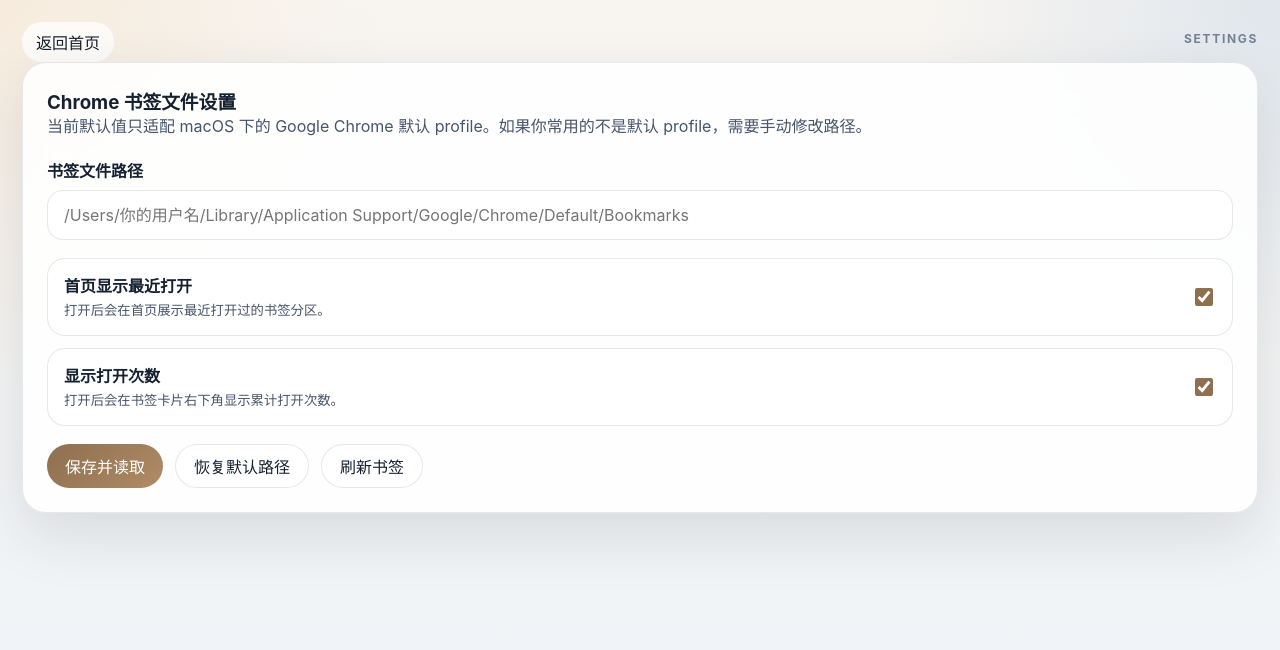
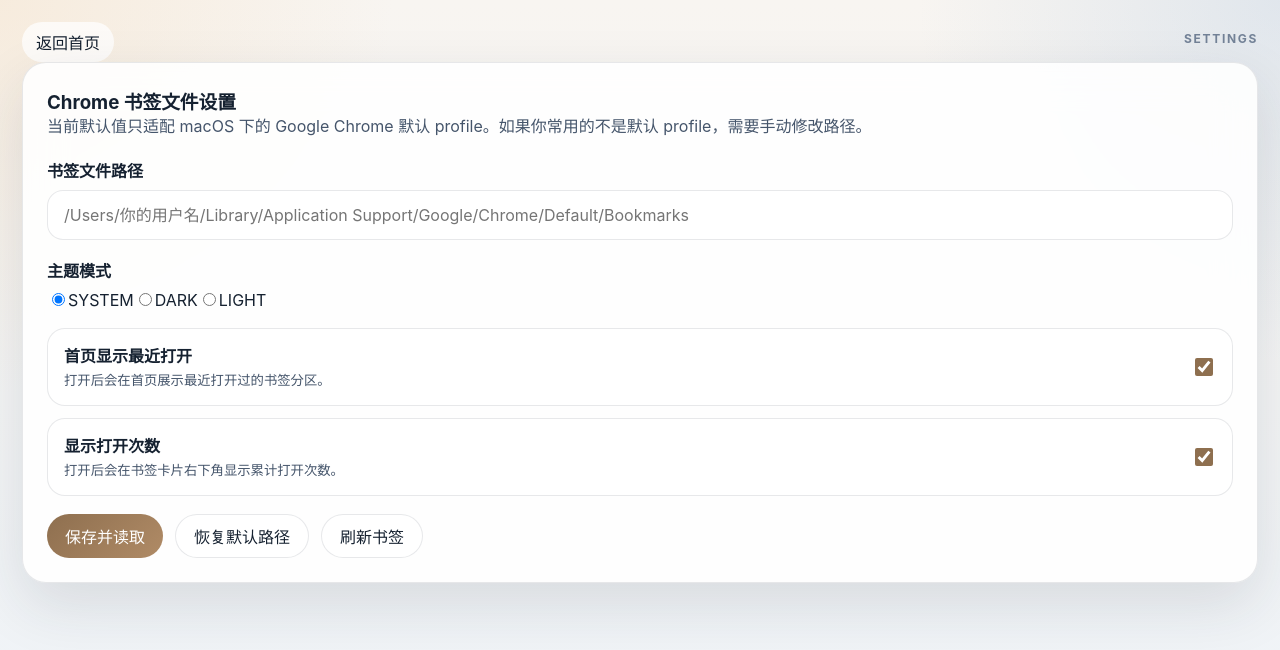
Before and after one commit to hitctc/utools-my-quick-bookmarks, a Vue app: page / in a window 1280 px wide. Both pictures are taken after a click on the button "设置". Shown: the top 650 px of the page. Built offline with nearby package versions, Linux system fonts and the light colour scheme.

Commit message:
feat: 重构首页与设置页主题结构

```diff
--- a/src/bookmarks/HomeView.vue
+++ b/src/bookmarks/HomeView.vue
@@ -44,6 +44,14 @@ const props = defineProps({
     type: Boolean,
     required: true,
   },
+  themeMode: {
+    type: String,
+    required: true,
+  },
+  themeStatus: {
+    type: String,
+    required: true,
+  },
   total: {
     type: Number,
     required: true,
@@ -67,12 +75,14 @@ const emit = defineEmits<{
           使用 uTools 顶部输入框实时搜索书签标题、网址和目录，卡片支持点击打开与插件内置顶。
         </p>
       </div>
-      <button class="icon-button" @click="emit('open-settings')">
-        设置
-      </button>
+      <div class="hero-actions">
+        <button class="icon-button" @click="emit('open-settings')">
+          设置
+        </button>
+      </div>
     </header>
 
-    <section class="summary-card summary-card--wide">
+    <section class="summary-card summary-card--wide home-status-bar" aria-label="首页状态条">
       <div class="summary-copy">
         <p class="section-label">当前书签文件</p>
         <p class="path-text">{{ bookmarkPath || '尚未确定路径' }}</p>
@@ -80,6 +90,14 @@ const emit = defineEmits<{
       <div class="summary-pill">
         <span>书签总数</span>
         <strong>{{ total }}</strong>
+      </div>
+      <div class="summary-pill">
+        <span>主题模式</span>
+        <strong>{{ themeMode }}</strong>
+      </div>
+      <div class="summary-pill">
+        <span>主题状态</span>
+        <strong>{{ themeStatus }}</strong>
       </div>
     </section>
 
--- a/src/bookmarks/SettingsView.vue
+++ b/src/bookmarks/SettingsView.vue
@@ -3,6 +3,10 @@ import { ref, watch } from 'vue'
 
 const props = defineProps({
   modelValue: {
+    type: String,
+    required: true,
+  },
+  themeMode: {
     type: String,
     required: true,
   },
@@ -26,6 +30,11 @@ const props = defineProps({
 
 const emit = defineEmits(['back', 'save', 'reset', 'reload', 'change-ui-settings'])
 const localPath = ref(props.modelValue)
+const themeOptions = [
+  { value: 'system', label: 'SYSTEM' },
+  { value: 'dark', label: 'DARK' },
+  { value: 'light', label: 'LIGHT' },
+]
 
 watch(
   () => props.modelValue,
@@ -47,6 +56,11 @@ function emitReload() {
 // 设置页的展示开关即时生效，不要求用户额外点保存按钮。
 function emitUiSettingChange(key: 'showRecentOpened' | 'showOpenCount', checked: boolean) {
   emit('change-ui-settings', { [key]: checked })
+}
+
+// 主题模式只负责当前选项切换，不改动其他设置字段。
+function emitThemeModeChange(themeMode: string) {
+  emit('change-ui-settings', { themeMode })
 }
 </script>
 
@@ -72,7 +86,27 @@ function emitUiSettingChange(key: 'showRecentOpened' | 'showOpenCount', checked:
         placeholder="/Users/你的用户名/Library/Application Support/Google/Chrome/Default/Bookmarks"
       />
 
-      <p v-if="error" class="field-error">{{ error }}</p>
+      <p v-if="error" class="field-error">[ ERROR: {{ error }} ]</p>
+
+      <div class="settings-theme-panel" aria-label="主题模式设置">
+        <p class="field-label">主题模式</p>
+        <div class="settings-theme-segmented">
+          <label
+            v-for="option in themeOptions"
+            :key="option.value"
+            class="settings-theme-segmented__item"
+          >
+            <input
+              :checked="themeMode === option.value"
+              name="theme-mode"
+              type="radio"
+              :value="option.value"
+              @change="emitThemeModeChange(option.value)"
+            />
+            <span>{{ option.label }}</span>
+          </label>
+        </div>
+      </div>
 
       <div class="settings-toggle-list">
         <label class="settings-toggle">
--- a/src/bookmarks/components/BookmarksSection.vue
+++ b/src/bookmarks/components/BookmarksSection.vue
@@ -9,11 +9,15 @@ const props = defineProps<{
 <template>
   <section class="bookmarks-section">
     <header class="bookmarks-section__header">
-      <div>
-        <p class="bookmarks-section__eyebrow">{{ props.title }}</p>
+      <div class="bookmarks-section__headline">
+        <p class="bookmarks-section__eyebrow">SECTION / {{ props.title }}</p>
+        <h2 class="bookmarks-section__title">{{ props.title }}</h2>
         <p class="bookmarks-section__description">{{ props.description }}</p>
       </div>
-      <span class="bookmarks-section__count">{{ count }}</span>
+      <div class="bookmarks-section__count-badge" aria-label="书签数量">
+        <span class="bookmarks-section__count-label">ITEMS</span>
+        <strong class="bookmarks-section__count">{{ count }}</strong>
+      </div>
     </header>
     <div class="bookmarks-section__body">
       <slot />
```
